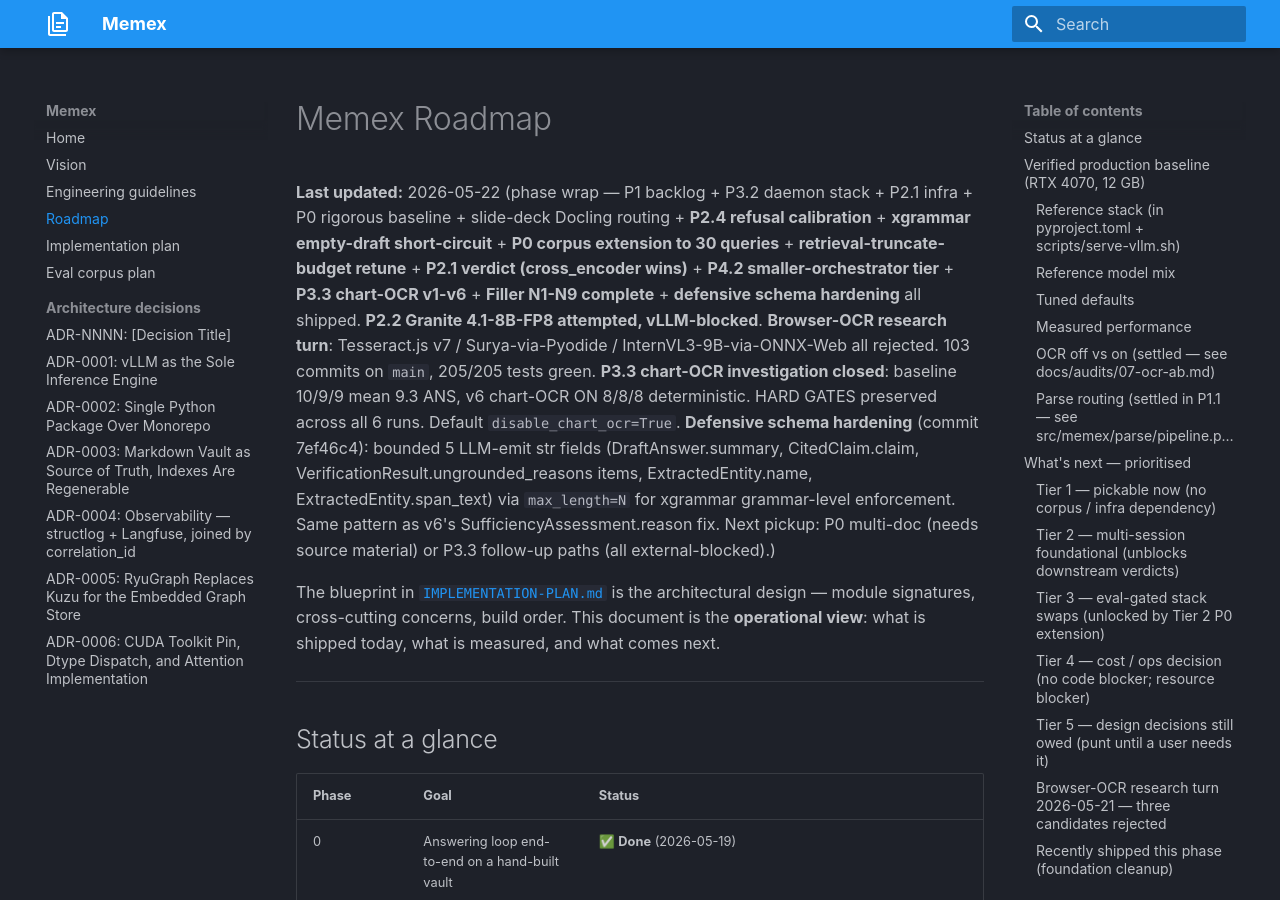
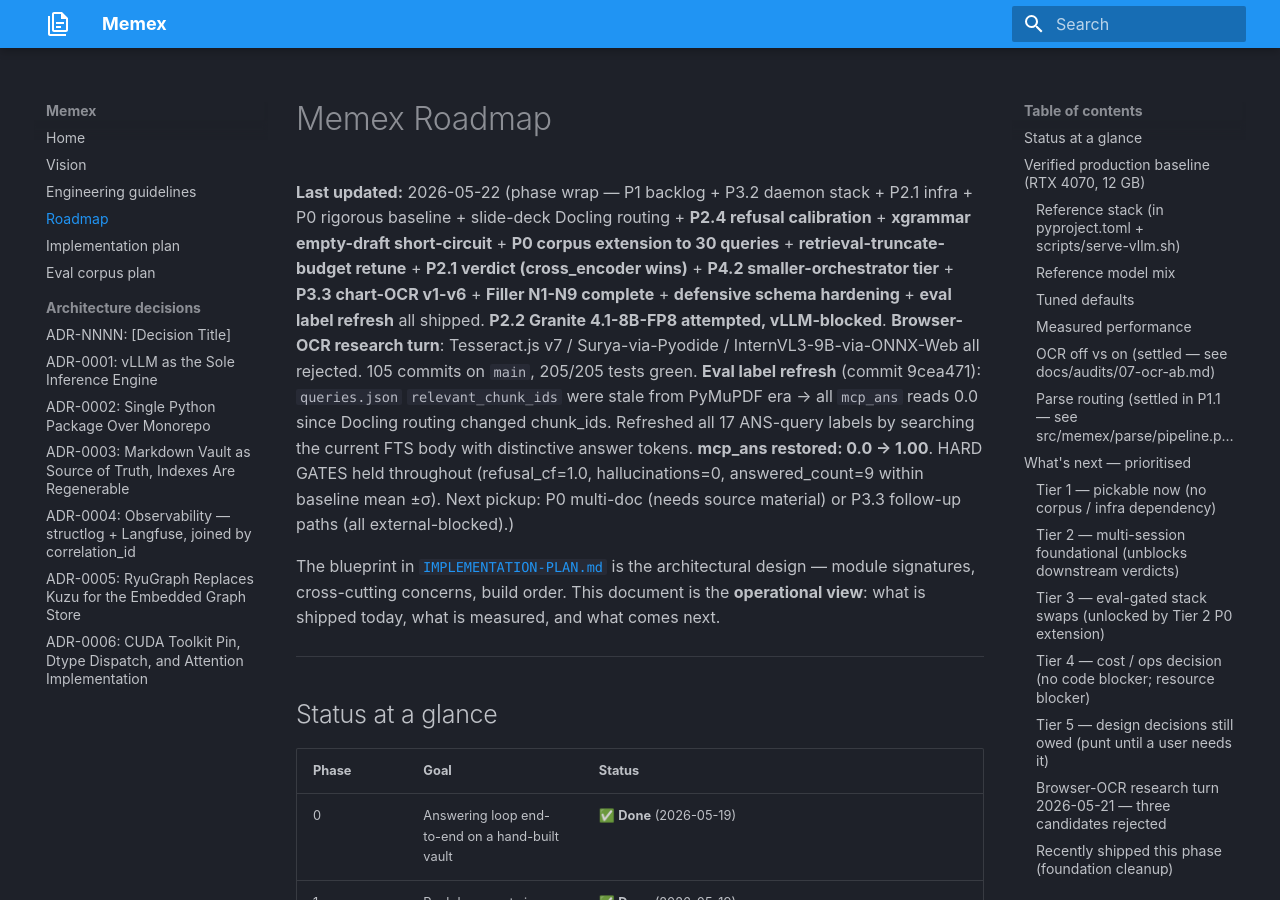
Before and after one commit to Zenetusken/memex, an MkDocs documentation site: the page built from docs/ROADMAP.md, in a window 1280 px wide and 900 px high. Built offline with MkDocs 1.6.1 and Material for MkDocs 9.7.7, drawn with Linux system fonts in a browser that asks for light colours.

Commit message:
docs/ROADMAP: eval label refresh ship + commit/test counts (105, 205/205)
Eval label refresh shipped in 9cea471. mcp_ans restored to 1.0 after
being 0.0 since the Docling routing change.

Updates here:
1. "Last updated" line names the eval label refresh in the shipped
   list + bumps to 105 commits / 205 tests + records the mcp_ans
   restoration (0.0 → 1.00).
2. Memory files (MEMORY.md + next_priorities.md) synced.

Citation precision metric is now meaningful again for all future
P2.x / chart-OCR / orchestrator A/Bs.

No code changes in this commit.

Co-Authored-By: Claude Opus 4.7 <noreply@anthropic.com>

```diff
--- a/docs/ROADMAP.md
+++ b/docs/ROADMAP.md
@@ -1,6 +1,6 @@
 # Memex Roadmap
 
-**Last updated:** 2026-05-22 (phase wrap — P1 backlog + P3.2 daemon stack + P2.1 infra + P0 rigorous baseline + slide-deck Docling routing + **P2.4 refusal calibration** + **xgrammar empty-draft short-circuit** + **P0 corpus extension to 30 queries** + **retrieval-truncate-budget retune** + **P2.1 verdict (cross_encoder wins)** + **P4.2 smaller-orchestrator tier** + **P3.3 chart-OCR v1-v6** + **Filler N1-N9 complete** + **defensive schema hardening** all shipped. **P2.2 Granite 4.1-8B-FP8 attempted, vLLM-blocked**. **Browser-OCR research turn**: Tesseract.js v7 / Surya-via-Pyodide / InternVL3-9B-via-ONNX-Web all rejected. 103 commits on `main`, 205/205 tests green. **P3.3 chart-OCR investigation closed**: baseline 10/9/9 mean 9.3 ANS, v6 chart-OCR ON 8/8/8 deterministic. HARD GATES preserved across all 6 runs. Default `disable_chart_ocr=True`. **Defensive schema hardening** (commit 7ef46c4): bounded 5 LLM-emit str fields (DraftAnswer.summary, CitedClaim.claim, VerificationResult.ungrounded_reasons items, ExtractedEntity.name, ExtractedEntity.span_text) via `max_length=N` for xgrammar grammar-level enforcement. Same pattern as v6's SufficiencyAssessment.reason fix. Next pickup: P0 multi-doc (needs source material) or P3.3 follow-up paths (all external-blocked).)
+**Last updated:** 2026-05-22 (phase wrap — P1 backlog + P3.2 daemon stack + P2.1 infra + P0 rigorous baseline + slide-deck Docling routing + **P2.4 refusal calibration** + **xgrammar empty-draft short-circuit** + **P0 corpus extension to 30 queries** + **retrieval-truncate-budget retune** + **P2.1 verdict (cross_encoder wins)** + **P4.2 smaller-orchestrator tier** + **P3.3 chart-OCR v1-v6** + **Filler N1-N9 complete** + **defensive schema hardening** + **eval label refresh** all shipped. **P2.2 Granite 4.1-8B-FP8 attempted, vLLM-blocked**. **Browser-OCR research turn**: Tesseract.js v7 / Surya-via-Pyodide / InternVL3-9B-via-ONNX-Web all rejected. 105 commits on `main`, 205/205 tests green. **Eval label refresh** (commit 9cea471): `queries.json` `relevant_chunk_ids` were stale from PyMuPDF era → all `mcp_ans` reads 0.0 since Docling routing changed chunk_ids. Refreshed all 17 ANS-query labels by searching the current FTS body with distinctive answer tokens. **mcp_ans restored: 0.0 → 1.00**. HARD GATES held throughout (refusal_cf=1.0, hallucinations=0, answered_count=9 within baseline mean ±σ). Next pickup: P0 multi-doc (needs source material) or P3.3 follow-up paths (all external-blocked).)
 
 The blueprint in [`IMPLEMENTATION-PLAN.md`](IMPLEMENTATION-PLAN.md) is the architectural design — module signatures, cross-cutting concerns, build order. This document is the **operational view**: what is shipped today, what is measured, and what comes next.
 
```
